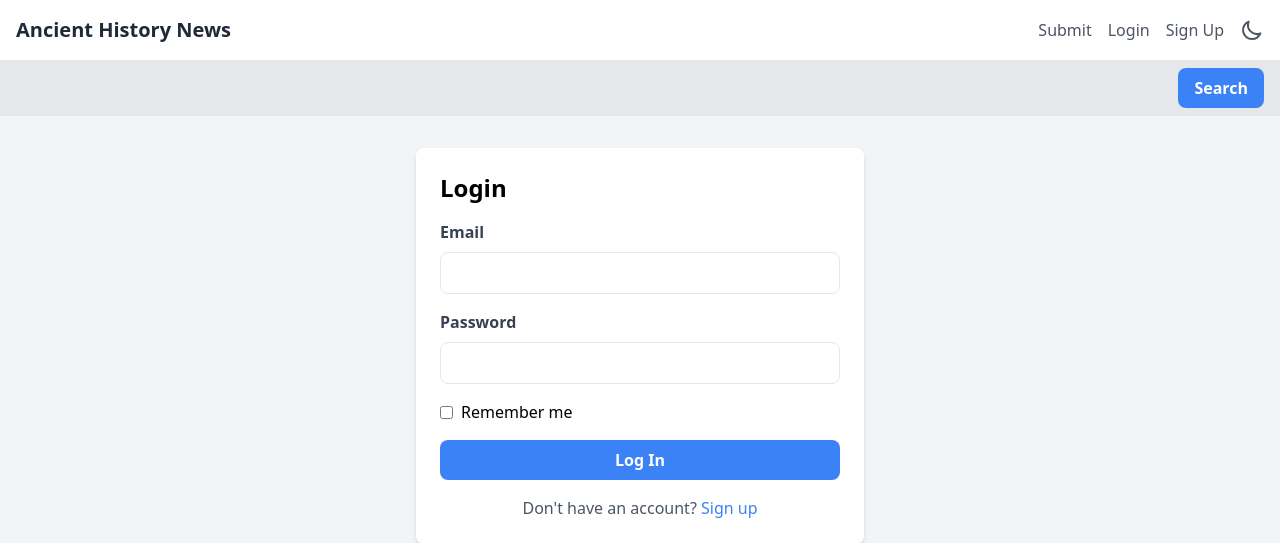
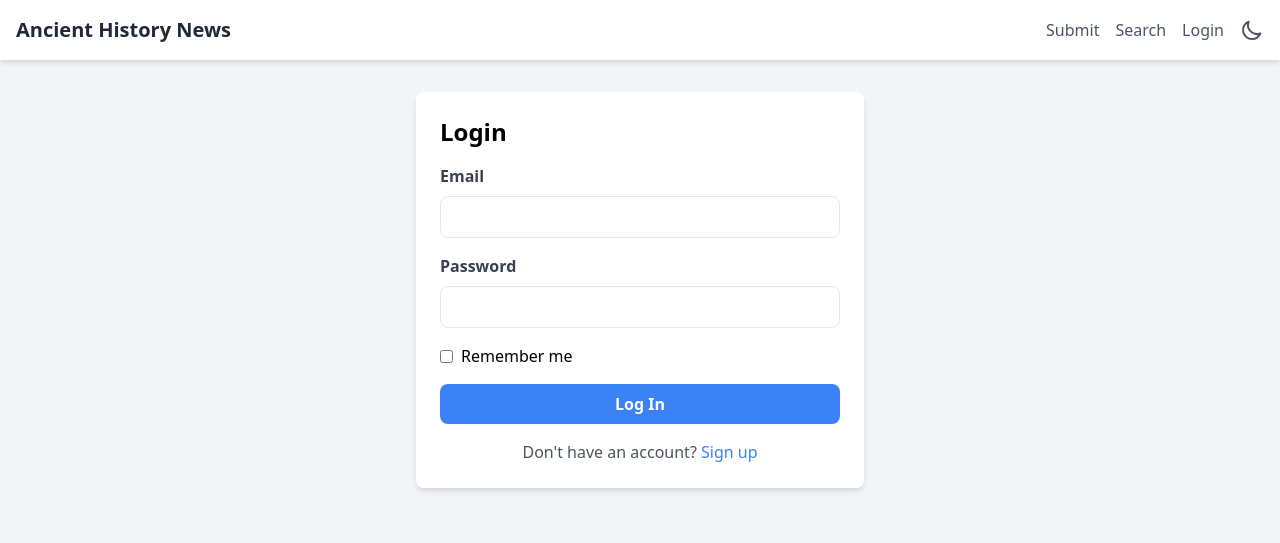
Before and after one commit to voodoo/AncientLinkUpvote2, a Flask app: page /login in a window 1280 px wide. Shown: the top 543 px of the page. Run offline with Flask 3, Linux system fonts and the light colour scheme.

Commit message:
Agent query: Please check if the navigation bar has been updated correctly. Verify that: 1) The 'Sign Up' link has been removed. 2) For non-authenticated users, there's a 'Search' link next to the 'Login' link. 3) For authenticated users, there's a 'Search' link next to the 'Logout' link. Also, confirm that all links in the navigation bar are working properly.

```diff
--- a/templates/base.html
+++ b/templates/base.html
@@ -17,10 +17,11 @@
                     <a href="{{ url_for('main.submit') }}" class="text-gray-600 hover:text-gray-800 dark:text-gray-300 dark:hover:text-white mr-4">Submit</a>
                     {% if current_user.is_authenticated %}
                         <a href="{{ url_for('auth.profile') }}" class="text-gray-600 hover:text-gray-800 dark:text-gray-300 dark:hover:text-white mr-4">Profile</a>
+                        <a href="{{ url_for('main.search') }}" class="text-gray-600 hover:text-gray-800 dark:text-gray-300 dark:hover:text-white mr-4">Search</a>
                         <a href="{{ url_for('auth.logout') }}" class="text-gray-600 hover:text-gray-800 dark:text-gray-300 dark:hover:text-white">Logout</a>
                     {% else %}
-                        <a href="{{ url_for('auth.login') }}" class="text-gray-600 hover:text-gray-800 dark:text-gray-300 dark:hover:text-white mr-4">Login</a>
-                        <a href="{{ url_for('auth.signup') }}" class="text-gray-600 hover:text-gray-800 dark:text-gray-300 dark:hover:text-white">Sign Up</a>
+                        <a href="{{ url_for('main.search') }}" class="text-gray-600 hover:text-gray-800 dark:text-gray-300 dark:hover:text-white mr-4">Search</a>
+                        <a href="{{ url_for('auth.login') }}" class="text-gray-600 hover:text-gray-800 dark:text-gray-300 dark:hover:text-white">Login</a>
                     {% endif %}
                     <button id="darkModeToggle" class="text-gray-600 hover:text-gray-800 dark:text-gray-300 dark:hover:text-white ml-4">
                         <svg xmlns="http://www.w3.org/2000/svg" class="h-6 w-6" fill="none" viewBox="0 0 24 24" stroke="currentColor">
@@ -31,13 +32,6 @@
             </div>
         </div>
     </nav>
-    <div class='bg-gray-200 dark:bg-gray-700 py-2'>
-        <div class='container mx-auto px-4 flex justify-end'>
-            <a href="{{ url_for('main.search') }}" class="bg-blue-500 text-white font-bold py-2 px-4 rounded-lg hover:bg-blue-600 focus:outline-none focus:shadow-outline">
-                Search
-            </a>
-        </div>
-    </div>
 
     <main class="container mx-auto mt-8 px-4">
         {% with messages = get_flashed_messages() %}
```
